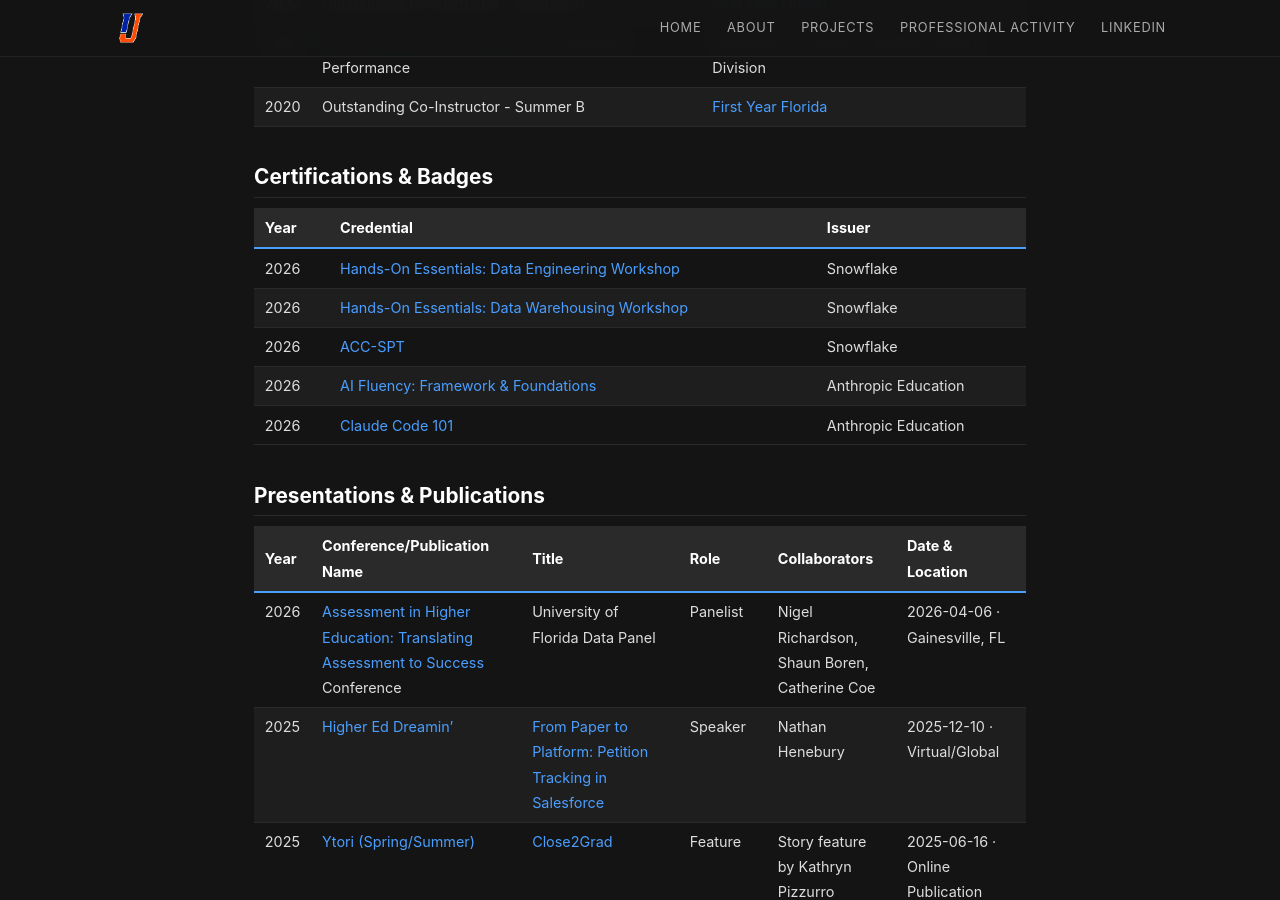
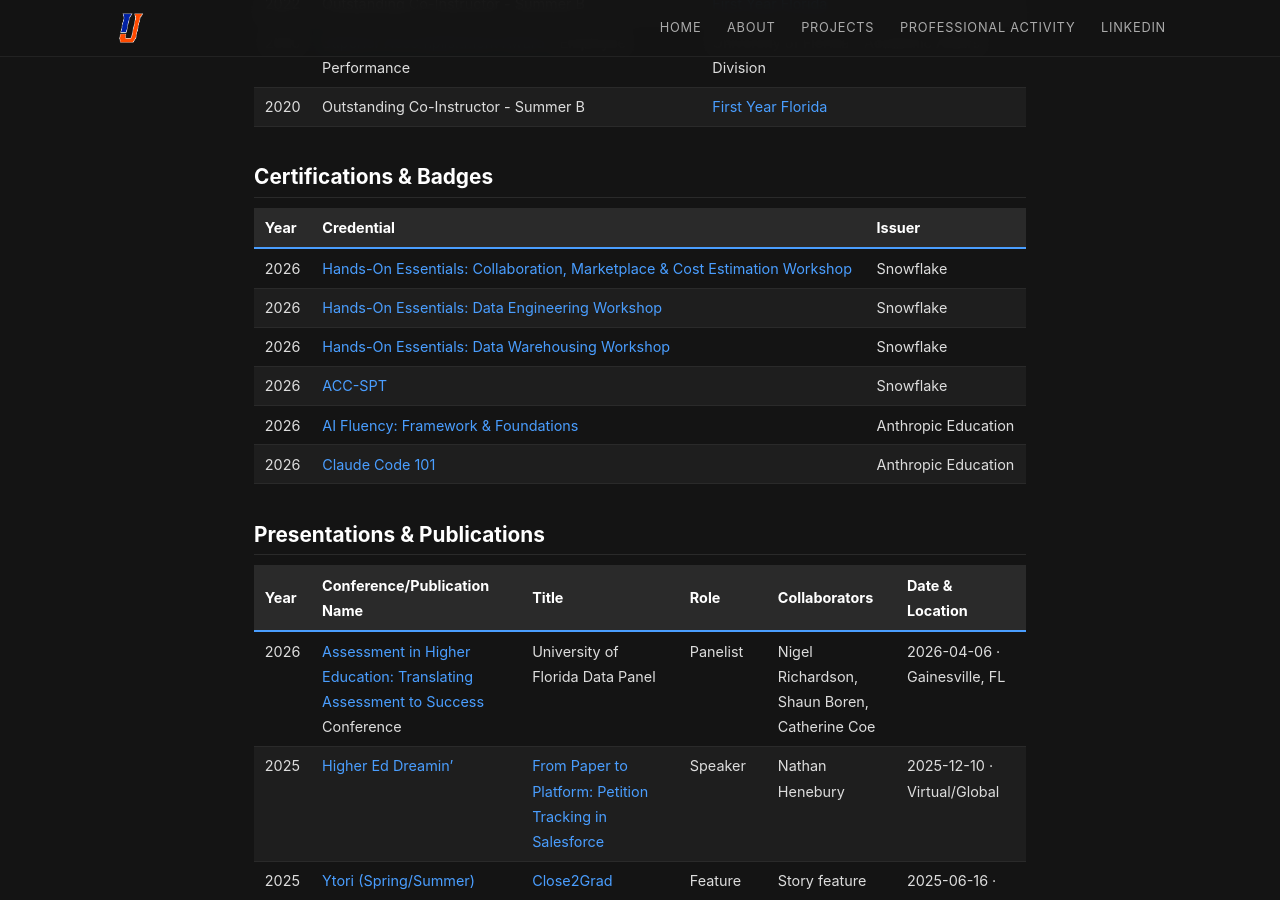
Before and after one commit to joeufl/portfolio, a Jekyll site: the page built from professional-activity.md, in a window 1280 px wide and 900 px high, scrolled down 341 px. Built offline with Jekyll 4.4.1, drawn with Linux system fonts in a browser that asks for light colours.

Commit message:
new credential

```diff
--- a/professional-activity.md
+++ b/professional-activity.md
@@ -16,6 +16,7 @@ permalink: /professional-activity
 
 | Year | Credential | Issuer |
 | :--- | :--- | :--- |
+| 2026 | [Hands-On Essentials: Collaboration, Marketplace & Cost Estimation Workshop](https://www.credential.net/9f5e80a7-6433-4809-914e-79ec4facc5b7) | Snowflake |
 | 2026 | [Hands-On Essentials: Data Engineering Workshop](https://www.credential.net/a998509d-a27b-419a-95bd-9c833cb70301) | Snowflake |
 | 2026 | [Hands-On Essentials: Data Warehousing Workshop](https://www.credential.net/918daa1f-f61b-4636-a63c-045b88cc9323) | Snowflake |
 | 2026 | [ACC-SPT](https://training.snowflake.com/lmt/!clmsbadges.pView?bdg=52d08b3d-f0aa-7115-e063-448c3c0a910c&src=public) | Snowflake |
```
